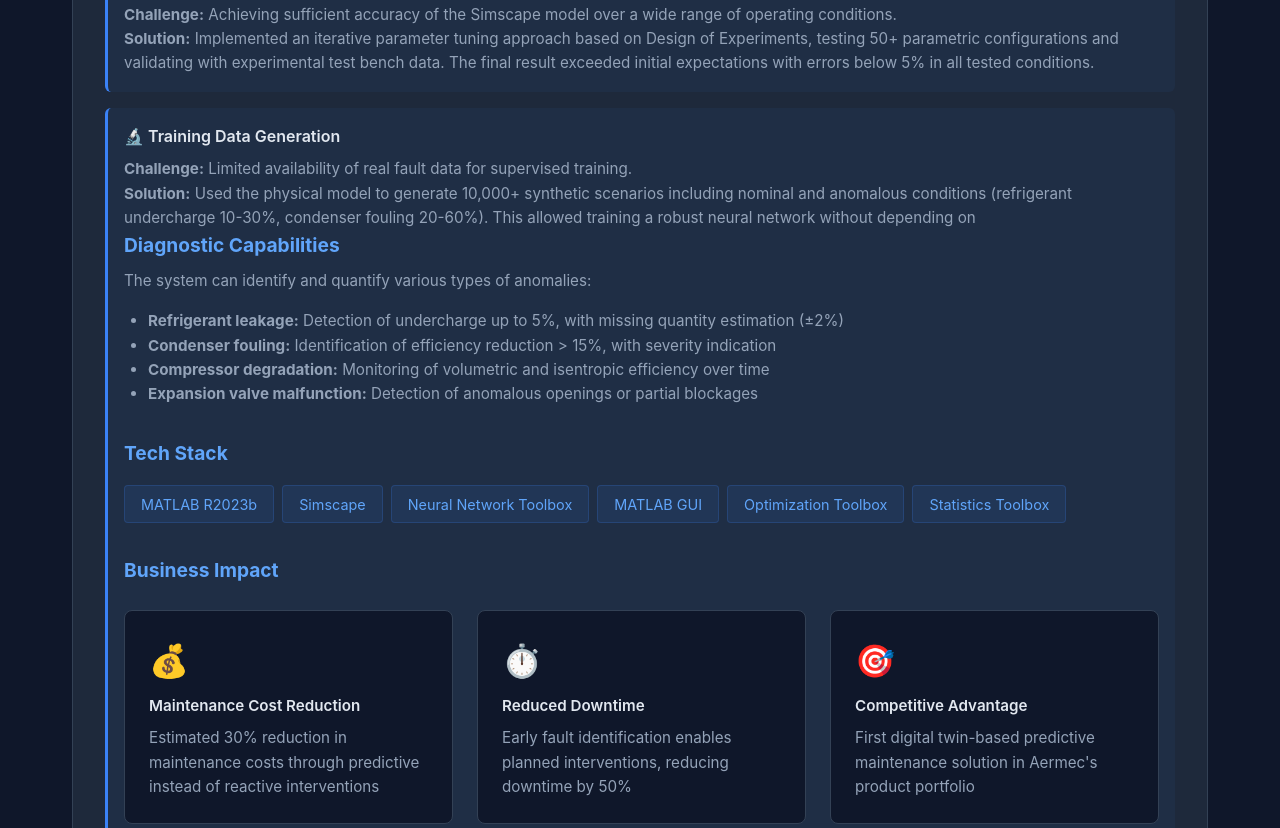
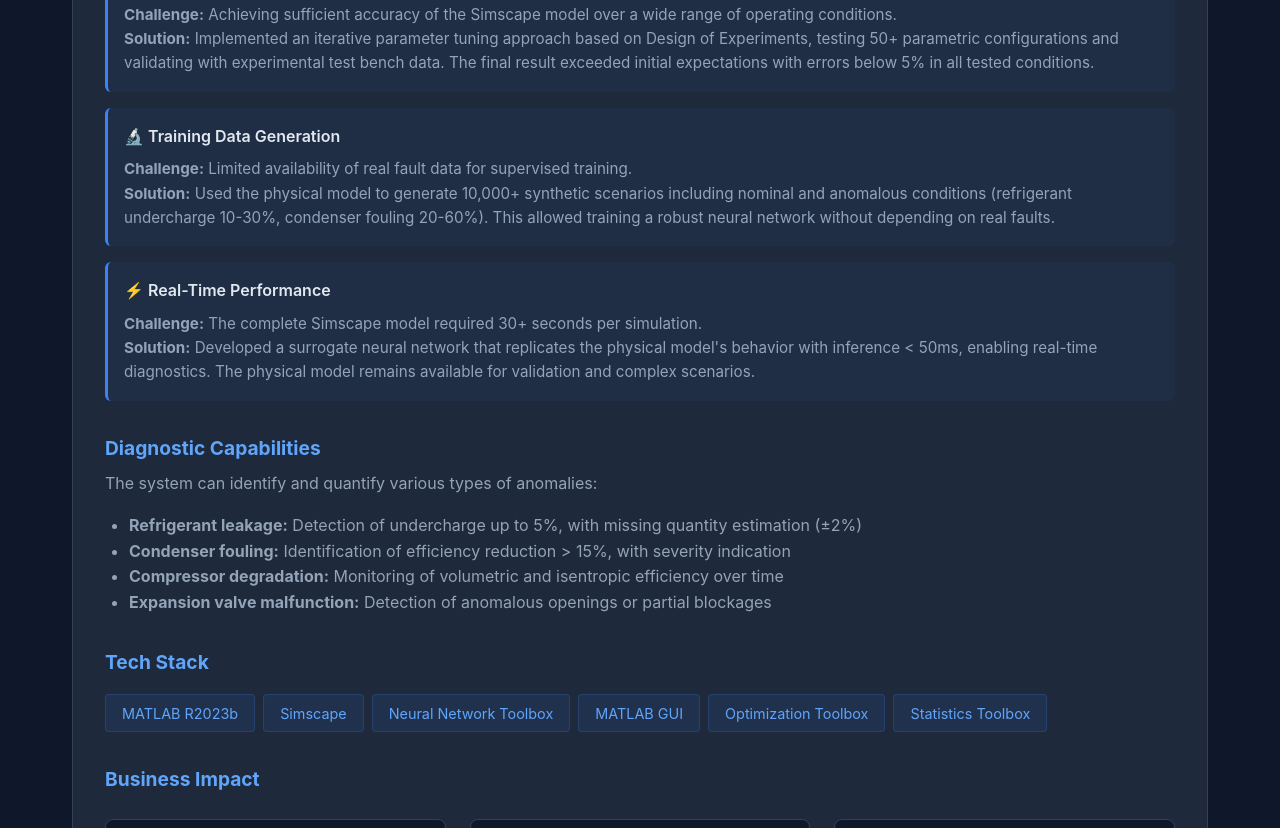
Before and after one commit to AlbertoCaprini99/AlbertoCaprini99.github.io, a plain HTML site: page index.html in a window 1280 px wide. Shown: the part 6052-6880 px from the top of the page. Drawn offline with Linux system fonts and the light colour scheme.

Commit message:
correzioni al layout dei projects

```diff
--- a/index.html
+++ b/index.html
@@ -868,8 +868,21 @@
                                 <strong>Challenge:</strong> Limited availability of real fault data for supervised training.<br>
                                 <strong>Solution:</strong> Used the physical model to generate 10,000+ synthetic scenarios including nominal
                                 and anomalous conditions (refrigerant undercharge 10-30%, condenser fouling 20-60%). This allowed training
-                                a robust neural network without depending on
-                                <div class="project-section">
+                                a robust neural network without depending on real faults.
+                            </div>
+                        </div>
+                        <div class="challenge-item">
+                            <div class="challenge-title">⚡ Real-Time Performance</div>
+                            <div class="challenge-solution">
+                                <strong>Challenge:</strong> The complete Simscape model required 30+ seconds per simulation.<br>
+                                <strong>Solution:</strong> Developed a surrogate neural network that replicates the physical model's behavior
+                                with inference < 50ms, enabling real-time diagnostics. The physical model remains available for
+                                validation and complex scenarios.
+                            </div>
+                        </div>
+                    </div>
+                </div>
+                <div class="project-section">
                 <h4>Diagnostic Capabilities</h4>
                 <p style="color: var(--text-light); margin-bottom: 1rem;">
                     The system can identify and quantify various types of anomalies:
```
